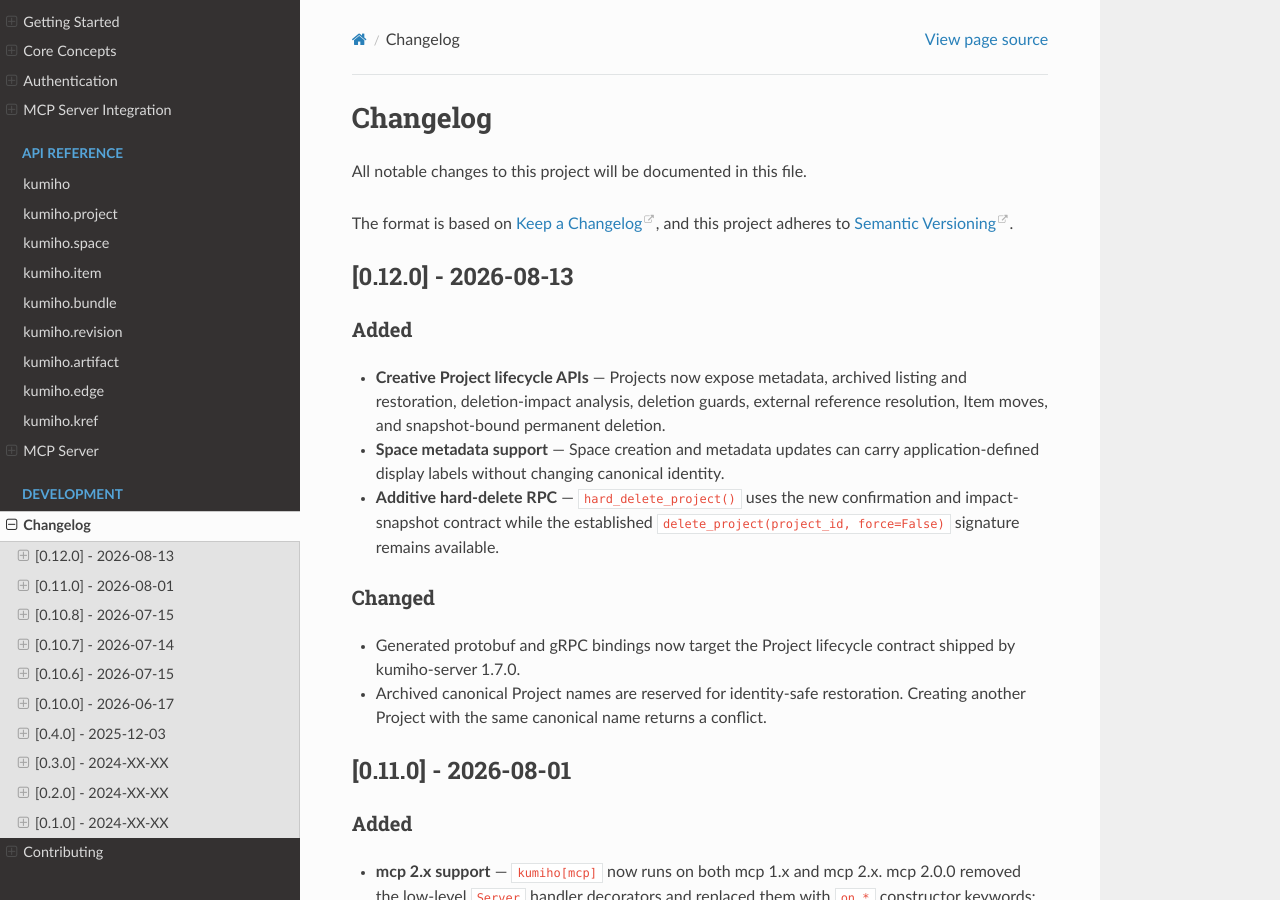
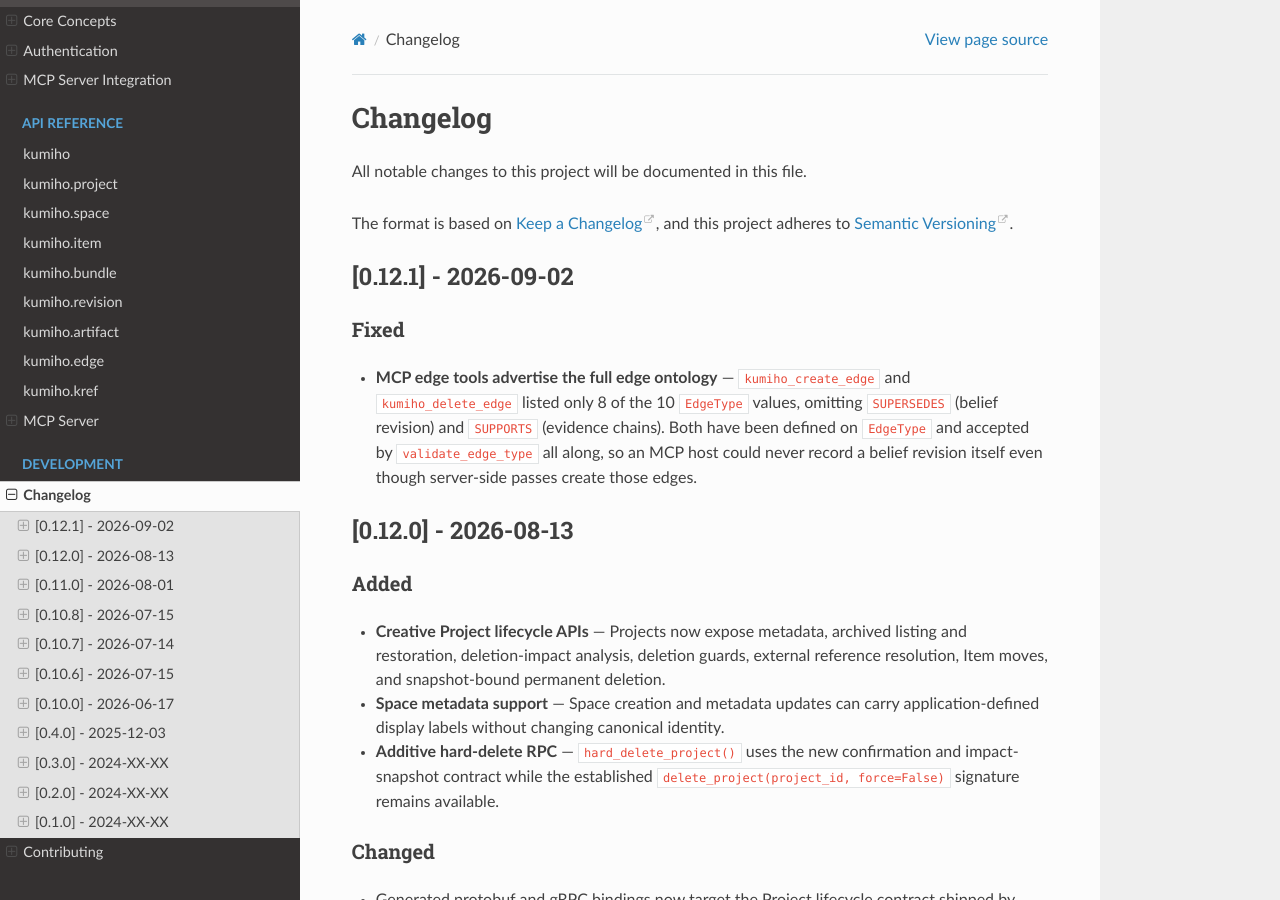
Before and after one commit to KumihoIO/kumiho-SDKs, a Sphinx documentation site: the page built from python/python/docs/changelog.md, in a window 1280 px wide and 900 px high. Built offline with Sphinx 7.4.7 and the Read the Docs theme 3.1.0, drawn with Linux system fonts in a browser that asks for light colours; the version number could not be read and is left out.

Commit message:
chore: bump Python SDK to 0.12.1
Co-Authored-By: Claude Opus 5 <noreply@anthropic.com>
Claude-Session: https://claude.ai/code/session_01WiJAEtAzhfKHkCWrKhLL6u

```diff
--- a/python/python/docs/changelog.md
+++ b/python/python/docs/changelog.md
@@ -4,6 +4,16 @@ All notable changes to this project will be documented in this file.
 
 The format is based on [Keep a Changelog](https://keepachangelog.com/en/1.0.0/),
 and this project adheres to [Semantic Versioning](https://semver.org/spec/v2.0.0.html).
+
+## [0.12.1] - 2026-09-02
+
+### Fixed
+- **MCP edge tools advertise the full edge ontology** — `kumiho_create_edge`
+  and `kumiho_delete_edge` listed only 8 of the 10 `EdgeType` values, omitting
+  `SUPERSEDES` (belief revision) and `SUPPORTS` (evidence chains). Both have
+  been defined on `EdgeType` and accepted by `validate_edge_type` all along, so
+  an MCP host could never record a belief revision itself even though
+  server-side passes create those edges.
 
 ## [0.12.0] - 2026-08-13
 
```
Also changed, not shown: 2 other files.
